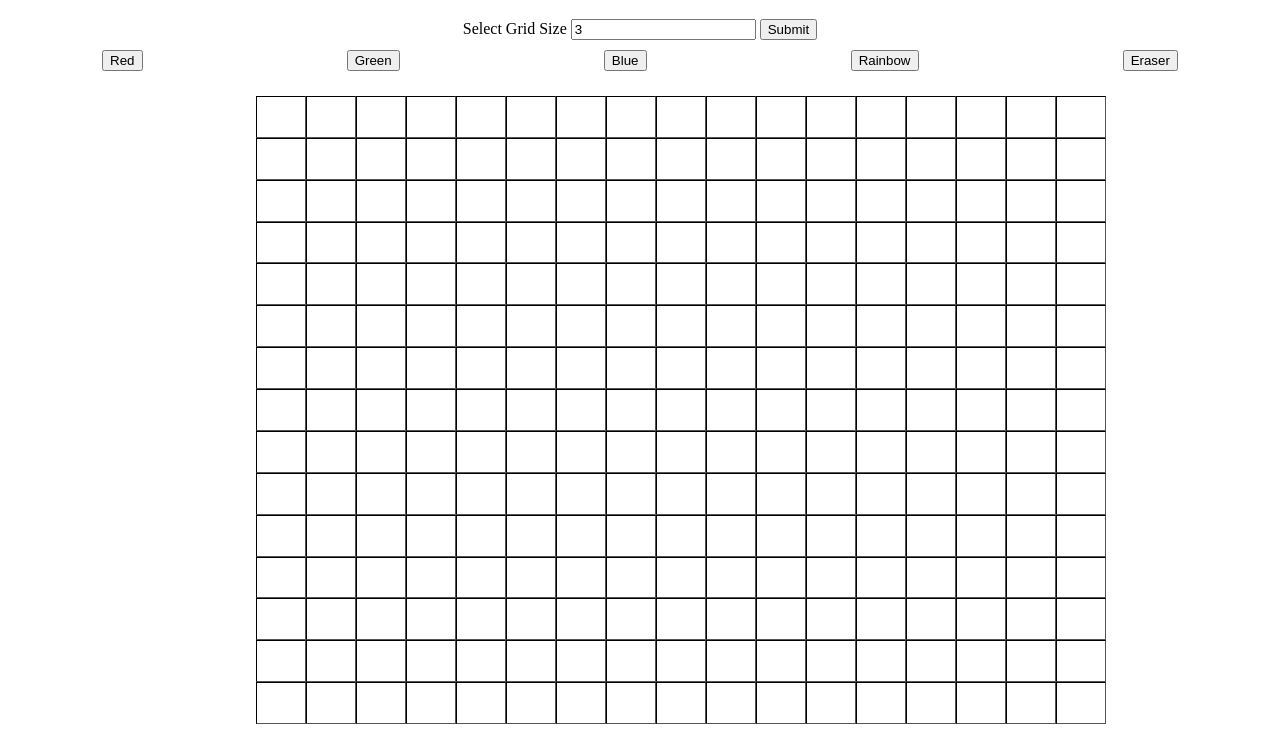
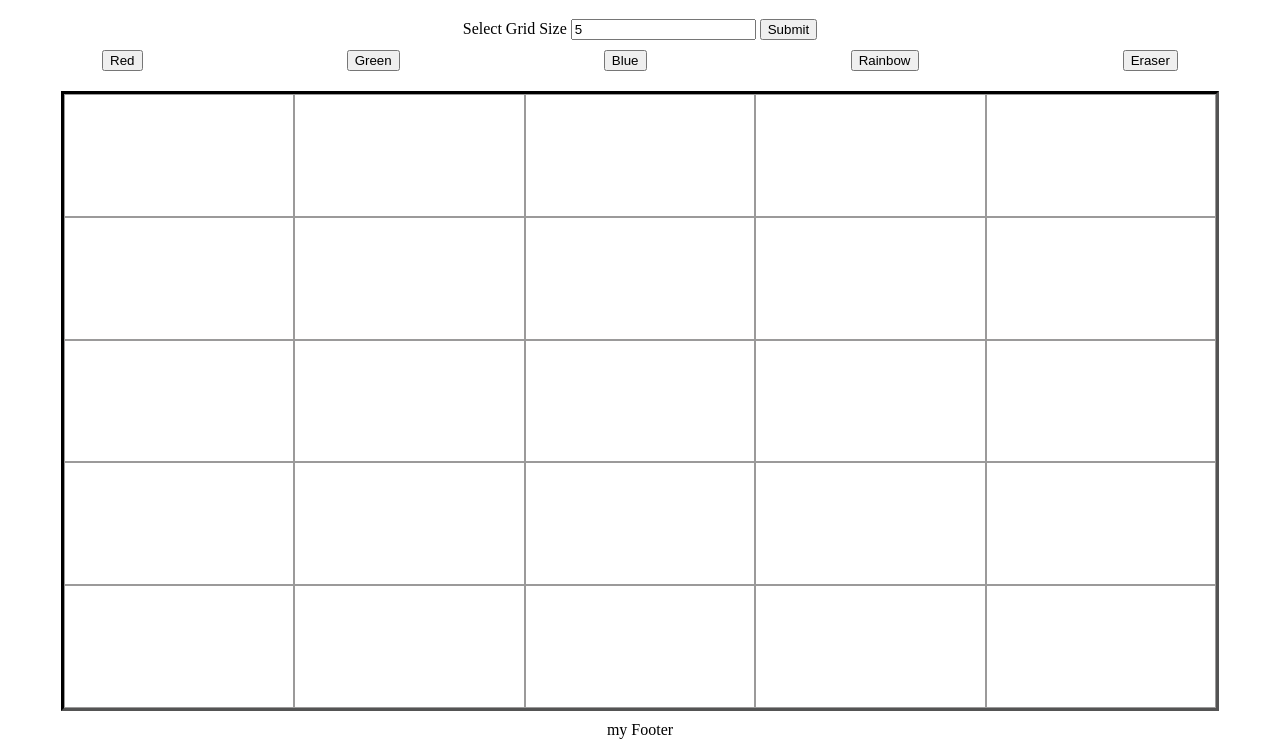
Before and after one commit to samglz10/Etch-A-Sketch, a plain HTML site: page Etch-A-Sketch/index.html in a window 1280 px wide. Both pictures are taken after typing "5" into the empty fields and a click on the button "Submit". Shown: the part 61-800 px from the top of the page. Drawn offline with Linux system fonts and the light colour scheme.

Commit message:
redid functions to remove nested functions

```diff
--- a/Etch-A-Sketch/index.css
+++ b/Etch-A-Sketch/index.css
@@ -15,24 +15,30 @@ body{
 
 #container{
     height: 100%;
-    width: 60%;
+    width: 90%;
     margin: 10px;
     display: flex;
-    flex-direction: column;
     flex-wrap: wrap;
-    justify-content: center;
+    justify-content: flex-start;
+    flex-direction: row;
+    border:  3px inset black;
+    flex-grow: 1;
     padding: 0;
 }
 
 .row{
     display: flex;
-    background-color: white;
-    height: 6.25%;
-    width: 6.25%;
-    border: 1px inset black;
+    flex-direction: column;
+    flex: 1;
     margin: 0;
     padding: 0;
-
+}
+.column{
+    display: flex;
+    flex: 1;
+    border: 1px solid rgb(155, 154, 154);
+    margin: 0;
+    padding: 0;
 }
 
 #colors {
--- a/Etch-A-Sketch/index.html
+++ b/Etch-A-Sketch/index.html
@@ -9,16 +9,16 @@
 </head>
 <body>
     <h1>Etch-a-Sketch</h1>
-    <label for="squarecount">
+    <label for="grid-count">
         Select Grid Size
-        <input id="grid-count" type="number"> </input>
+        <input id="grid-count" type="number" value="" minlength="10" maxlength="99"> </input>
         <button id="grid-btn" type="submit">Submit</button>
     </label>
     <div id="colors">
         <button class ='color' value="Red">Red</button>
         <button class ='color' value="Green">Green</button>
         <button class ='color' value="Blue">Blue</button>
-        <button id ='rainbow' class ='color' value="">Rainbow</button>
+        <button id ='rainbow'>Rainbow</button>
         <button class ='color' value="White"> Eraser</button>
     </div>
 
@@ -26,5 +26,6 @@
 
     </div>
     <script src="index.js"></script>
+    <footer>my Footer</footer>
 </body>
 </html>
--- a/Etch-A-Sketch/index.js
+++ b/Etch-A-Sketch/index.js
@@ -1,60 +1,97 @@
 
 //colors
-let defaultSizeGrid = 255;
+let defaultSizeGrid = 10;
 const container = document.getElementById('container');
 const rowOfDivs = document.createElement('div');
-const colors = document.querySelectorAll('.color');
+const colors = document.getElementsByClassName('color');
 const gridSize = document.getElementById('grid-count');
 const gridSizeBtn =document.getElementById('grid-btn');
 const rainbow = document.getElementById('rainbow');
+const getRows = document.getElementsByClassName('row');
+const columnOfDivs = document.getElementById('div');
 
-gridSizeBtn.addEventListener('click', (e)=>{
-   console.log(gridSize)
-   gridSize.value = 3;
-   console.log(gridSize)
+const createCanvass =(gridSize)=>{
+    console.log(`createCanvass initiated...gridsize=${gridSize}`)
+    for(let row = 0; row < gridSize; row++){
+        const rowOfDivs = document.createElement('div');
+        rowOfDivs.className = 'row';
+        rowOfDivs.id = `row-${row}`;
+        container.append(rowOfDivs);
+        for(let column = 0; column < gridSize; column++){
+            const columnOfDivs = document.createElement('div');
+            columnOfDivs.className = 'column';
+            columnOfDivs.id = `row-${row}-column-${column}`;
+            rowOfDivs.append(columnOfDivs);
+        }
 
-})
-console.log(defaultSizeGrid)
-//console.log(colors)
-//const getDiv = document.getElementById()
+    }
 
-function rainbowColors(){
+}
+
+
 rainbow.addEventListener('click',(e)=>{
+    console.log(`rainbowColors initiated...${e.target.value}`)
+
     const red = Math.floor(Math.random() * 256); // Random integer between 0 and 255
     const green = Math.floor(Math.random() * 256);
     const blue = Math.floor(Math.random() * 256);
         let rainbowColor = `rgb(${red}, ${green}, ${blue})`;
-                rainbow.value = rainbowColor;
-                rainbow.styles.color = rainbowColor
-                //console.log(rainbowColor)
-                rowOfDivs.addEventListener('mouseover', (e)=>{
-                    rainbowColors();
         console.log(rainbowColor)
-                    rowOfDivs.style.backgroundColor = rainbowColor;
-                })
+        //rainbow.value = rainbowColor;
+        return rainbowColor;
+
+
 })
 
+
+gridSizeBtn.addEventListener('click', ()=>{
+    let newGrid = gridSize.value;
+    Number(newGrid);
+   if(newGrid > 250 || newGrid < 4){
+     return alert('enter a number between 10 and 99');
+   } else {
+     container.innerHTML='';
+     return createCanvass(newGrid);
    }
-rainbowColors()
+ })
+
+const getColor=()=>{
+    for(let i = 0; i < colors.length; i++){
+        //console.log(colors[i].value);
+        let btn = colors[i];
+        console.log(btn)
+        btn.addEventListener('click',()=>{
+            console.log(`${btn.value}`)
+            let currentColor = btn.value;
+            return currentColor;
+
+        })
+    }
+}
+/*
+columnOfDivs.addEventListener('click',()=>{
+    console.log('hovered');
+})
+*/
 
 
-const createCanvass =(gridSize)=>{
-    for(let row = 0; row < gridSize; row++){
-        const rowOfDivs = document.createElement('div');
-        rowOfDivs.className = 'row';
-        rowOfDivs.id = row;
-        container.append(rowOfDivs);
+/*
+
+const rainbowColors=()=>{
     for(let i = 0; i < colors.length; i++){
         let selectedColor = colors[i];
         selectedColor.addEventListener('click',(e)=>{
             let currentColor = e.target.value
-                rowOfDivs.addEventListener('mouseover', (e)=>{
+            columnOfDivs.addEventListener('mouseover', (e)=>{
+                columnOfDivs.style.backgroundColor = currentColor;
                 if(e.shiftKey){
-                        rowOfDivs.style.backgroundColor = currentColor;
+                    columnOfDivs.style.backgroundColor = currentColor;
                 }
+
             })
         })
     }
 }
-}
+*/
+getColor()
 createCanvass(defaultSizeGrid);
```
Lines whose indentation alone changed are shown as unchanged.
